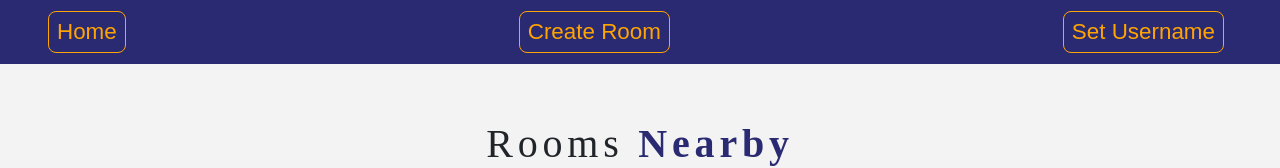
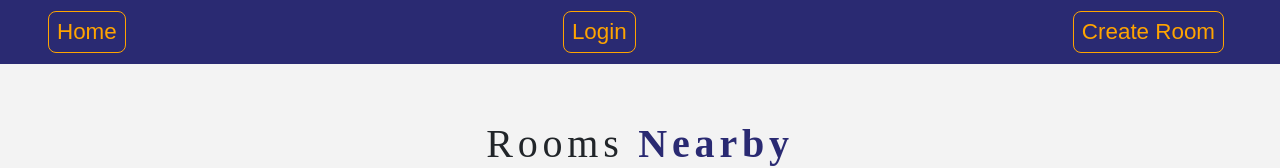
Before and after one commit to WebAhead11/Rooms-FE, a React (Create React App) app in the folder rooms-fe/: page / in a window 1280 px wide. Shown: the top 168 px of the page. Built offline with nearby package versions, Linux system fonts and the light colour scheme; no server answers.

Commit message:
log in/log out Realates #2

```diff
--- a/rooms-fe/src/components/Navbar.js
+++ b/rooms-fe/src/components/Navbar.js
@@ -3,8 +3,10 @@ import { Link } from "react-router-dom";
 import { ButtonContainer } from "./Button";
 import styled from "styled-components";
 import "bootstrap/dist/css/bootstrap.min.css";
-export default class Navbar extends Component {
-    popup = () => {
+import { ProductConsumer } from '../context';
+
+
+function popup (logIn) {
     let answer=  window.prompt("What’s your name?");
     fetch("http://localhost:5000/create-user", {
         method: 'POST',
@@ -14,10 +16,14 @@ export default class Navbar extends Component {
         body: JSON.stringify( {username:answer} )
     })
     .then(res=>res.json())
-        .then(data=>console.log(data))
+    .then(username=>{
+        logIn(username.username);
+    })
     .catch(err=> console.log(err))
    }
-    render() {
+
+
+export default function Navbar(){
         return (
                 <NavWrapper className="navbar navbar-expand-sm navbar-dark px-sm-5">
                     <Link to='/'>
@@ -26,19 +32,36 @@ export default class Navbar extends Component {
                         </ButtonContainer>
                     </Link>
 
+                    <ProductConsumer>
+                    {(val) => {
+                        const {loggedIn, logIn, logOut, user} = val;
+                        if(loggedIn) {
+                            return(
+                                <React.Fragment>
+                                    <h3>Welcome {user}</h3>
+                                    <ButtonContainer onClick={logOut} yellow>
+                                        Logout
+                                    </ButtonContainer>
+                                </React.Fragment>
+                            );
+                        }else{
+                            return(<ButtonContainer onClick={()=>popup(logIn)} yellow>
+                                Login
+                                </ButtonContainer>);
+                        }
+
+                    }}
+                  </ProductConsumer>
+
                     <Link to='/'>
                     <ButtonContainer yellow>
                         Create Room
                     </ButtonContainer>
                     </Link>
-
-                    <ButtonContainer onClick={this.popup} yellow>
-                            Set Username
-                        </ButtonContainer>
                 </NavWrapper>
 
         )
-    }
+
 }
 
 const NavWrapper = styled.nav`
--- a/rooms-fe/src/context.js
+++ b/rooms-fe/src/context.js
@@ -4,6 +4,19 @@ const ProductContext = React.createContext();
 export default class ProductProvider extends Component {
     state = {
         rooms: [],
+        loggedIn : false,
+        user: null
+    }
+    logIn = (username)=>{
+        this.setState(()=>{
+            return {loggedIn : true , user:username};
+        })
+    }
+    logOut = ()=>{
+  //      localStorage.removeItem("user");
+        this.setState(()=>{
+            return {loggedIn : false};
+        })
     }
     // need to change this url in order to work on heroku or other server providers
     roomsDataFromDB = fetch("http://localhost:5000/rooms")
@@ -11,12 +24,15 @@ export default class ProductProvider extends Component {
         return res.json();
     })
     .then(data=>{
+        window.localStorage.clear();
         this.setState(()=>{
             return {rooms: data};
         })
-        console.log(this.state.rooms);
+    //    console.log(this.state.rooms);
     })
     .catch(err=>console.log(err))
+
+    /** clear logged in user */
 
 
     render() {
@@ -25,6 +41,8 @@ export default class ProductProvider extends Component {
                  <ProductContext.Provider
                  value={{
                      ...this.state,
+                     logIn: this.logIn,
+                     logOut: this.logOut
                  }}
                  >
                  {this.props.children}
```
Lines whose indentation alone changed are shown as unchanged.
